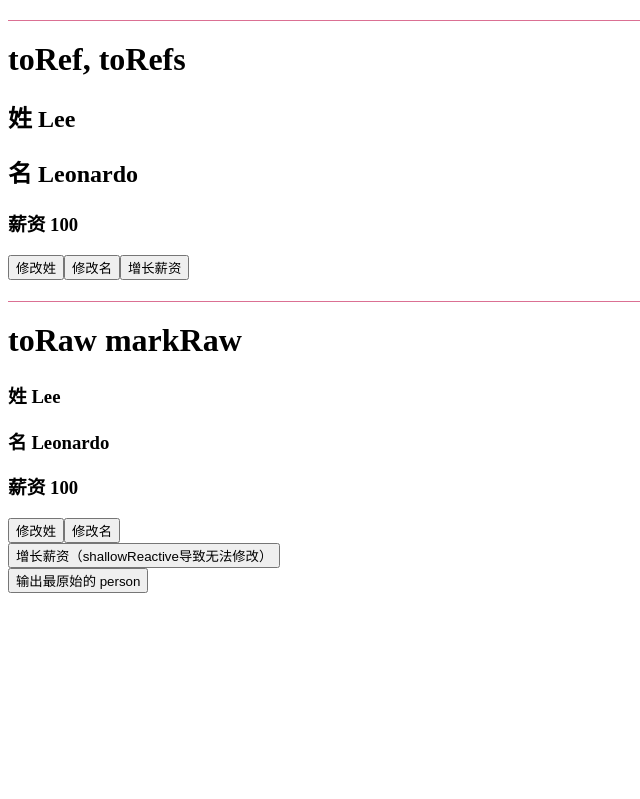
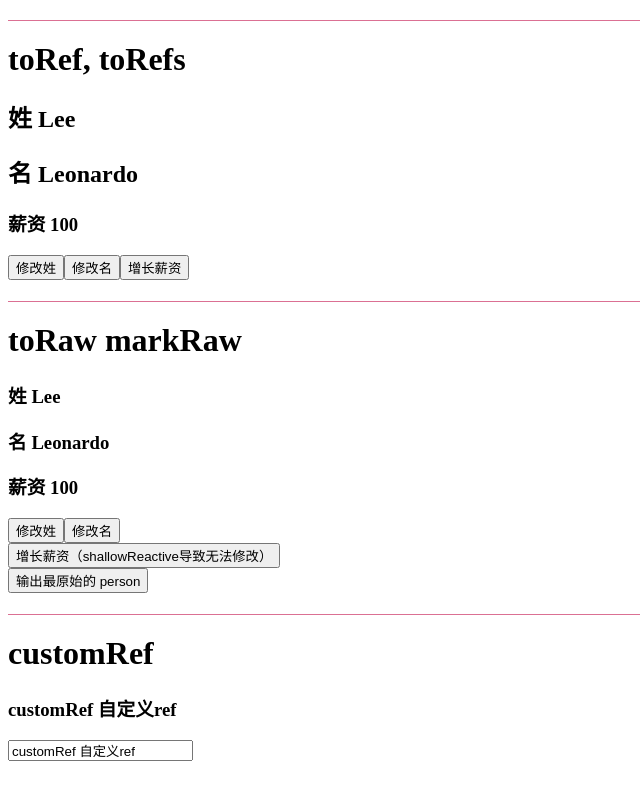
Before and after one commit to leechaojie/Vue3-Typescript-Vite, a Vue app: page / in a window 1280 px wide. Shown: the part 1872-2671 px from the top of the page, without its empty margins (0-640 px from the left). Before the commit the page ends 2573 px from the top, so only its background shows below. Built offline with nearby package versions, Linux system fonts and the light colour scheme.

Commit message:
customRef

```diff
--- a/src/App.vue
+++ b/src/App.vue
@@ -10,6 +10,7 @@ import WatchEffict from './components/watchEffect.vue';
 import Hooks from './components/Hooks.vue';
 import ToRef from './components/ToRef.vue';
 import ToRaw from './components/ToRaw.vue';
+import CustomRef from './components/CustomRef.vue';
 
 // 测试接收到的 emit
 function testFn(value: string): void {
@@ -43,6 +44,7 @@ watch(isShow, (value: boolean) => {
 	<Hooks />
 	<ToRef />
 	<ToRaw />
+  <CustomRef />
 </template>
 
 <style>
--- /dev/null
+++ b/src/components/CustomRef.vue
@@ -0,0 +1,38 @@
+<script setup lang="ts">
+import { ref, customRef } from '@vue/reactivity';
+
+// customRef
+// https://v3.cn.vuejs.org/api/refs-api.html#customref
+
+// const keyword = ref('vue'); // 使用 vue 提供的 ref
+const keyword = myRef('customRef 自定义ref');
+
+// 自定义一个ref
+function myRef<T>(value: T, delay = 1000) {
+  let timeOut: number;
+	return customRef((track, trigger) => {
+		return {
+			get() {
+				track(); // 追踪 value 的改变
+				return value;
+			},
+			set(newValue: T) {
+				console.log('set', newValue);
+
+        // 清理定时器，防抖
+        clearTimeout(timeOut)
+				timeOut = setTimeout(() => {
+					value = newValue;
+					trigger(); // 通知 vue 重新解析模版
+				}, delay);
+			},
+		};
+	});
+}
+</script>
+
+<template>
+	<h1>customRef</h1>
+	<h3>{{ keyword }}</h3>
+	<input type="text" v-model="keyword" />
+</template>
```
